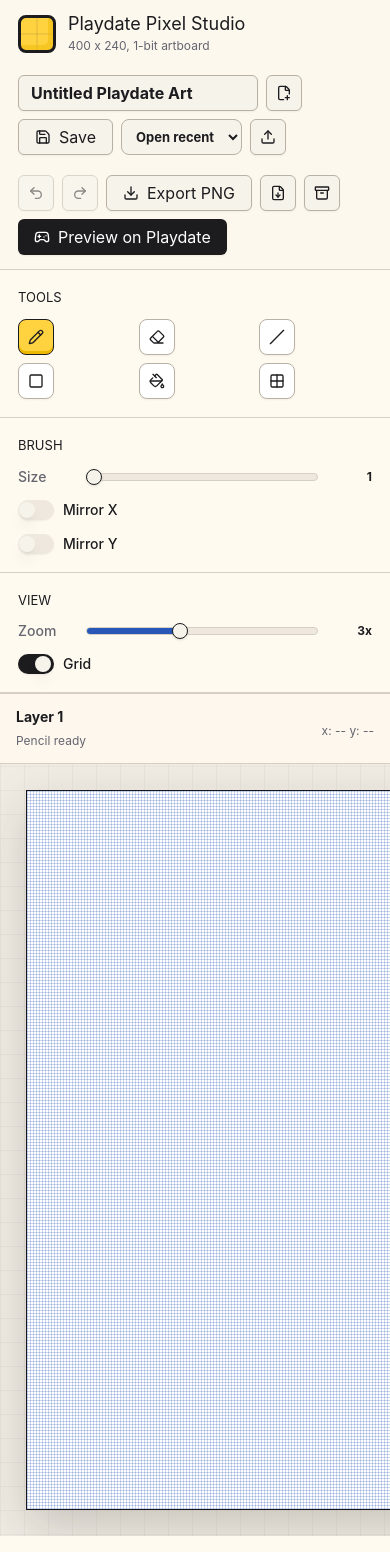
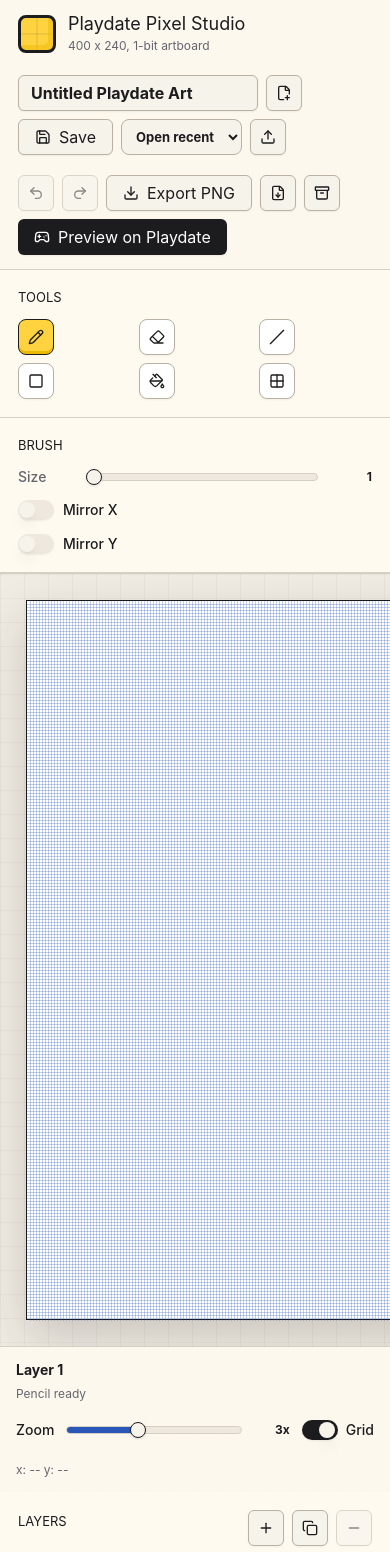
Before and after one commit to dedoubleyou1/playdate-pixel-studio, a React (Vite) app: page / in a window 390 px wide. Shown: the top 1552 px of the page. Built offline with nearby package versions, Linux system fonts and the light colour scheme.

Commit message:
Move canvas view controls and render grid overlay

```diff
--- a/src/components/CanvasStage.tsx
+++ b/src/components/CanvasStage.tsx
@@ -1,13 +1,19 @@
 import { useEffect, useRef, useState } from "react";
+import { Label } from "@/components/ui/label";
+import { Slider } from "@/components/ui/slider";
+import { Switch } from "@/components/ui/switch";
 import { PLAYDATE_HEIGHT, PLAYDATE_WIDTH } from "../domain/constants";
 import { activeLayer } from "../domain/layers";
 import { useCanvasEditor } from "../hooks/useCanvasEditor";
+import { GridOverlay } from "./GridOverlay";
 import { useEditorStore } from "../state/editorStore";
 
 export function CanvasStage(): React.JSX.Element {
   const [canvas, setCanvas] = useState<HTMLCanvasElement | null>(null);
   const zoom = useEditorStore((state) => state.zoom);
+  const setZoom = useEditorStore((state) => state.setZoom);
   const gridVisible = useEditorStore((state) => state.gridVisible);
+  const setGridVisible = useEditorStore((state) => state.setGridVisible);
   const status = useEditorStore((state) => state.status);
   const cursorLabel = useEditorStore((state) => state.cursorLabel);
   const activeLayerName = useEditorStore((state) => activeLayer(state).name);
@@ -20,17 +26,8 @@
 
   return (
     <section className="canvas-stage" aria-label="Pixel art canvas">
-      <div className="stage-meta">
-        <div>
-          <strong>{activeLayerName}</strong>
-          <span>{status}</span>
-        </div>
-        <div className="pixel-readout">
-          <span>{cursorLabel}</span>
-        </div>
-      </div>
       <div className="canvas-rail">
-        <div ref={wrapRef} className={`canvas-wrap${gridVisible ? " has-grid" : ""}`}>
+        <div ref={wrapRef} className="canvas-wrap">
           <canvas
             id="artCanvas"
             ref={setCanvas}
@@ -42,6 +39,25 @@
             onPointerCancel={handlers.onPointerCancel}
             onPointerLeave={handlers.onPointerLeave}
           />
+          <GridOverlay visible={gridVisible} zoom={zoom} />
+        </div>
+      </div>
+      <div className="stage-meta">
+        <div className="stage-status">
+          <strong>{activeLayerName}</strong>
+          <span>{status}</span>
+        </div>
+        <div className="stage-view-controls" aria-label="Canvas view controls">
+          <Label>Zoom</Label>
+          <Slider min={1} max={6} step={1} value={[zoom]} onValueChange={([value]) => setZoom(value ?? 1)} />
+          <strong>{zoom}x</strong>
+          <div className="stage-grid-control">
+            <Switch checked={gridVisible} onCheckedChange={setGridVisible} />
+            <Label>Grid</Label>
+          </div>
+        </div>
+        <div className="pixel-readout">
+          <span>{cursorLabel}</span>
         </div>
       </div>
     </section>
--- /dev/null
+++ b/src/components/GridOverlay.tsx
@@ -0,0 +1,56 @@
+import { useEffect, useRef } from "react";
+import { PLAYDATE_HEIGHT, PLAYDATE_WIDTH } from "../domain/constants";
+
+const GRID_COLOR = "rgba(40, 87, 184, 0.28)";
+
+export function GridOverlay({ visible, zoom }: { visible: boolean; zoom: number }): React.JSX.Element {
+  const canvasRef = useRef<HTMLCanvasElement | null>(null);
+
+  useEffect(() => {
+    const canvas = canvasRef.current;
+    if (!canvas) return;
+
+    const cssWidth = PLAYDATE_WIDTH * zoom;
+    const cssHeight = PLAYDATE_HEIGHT * zoom;
+    const dpr = window.devicePixelRatio || 1;
+    canvas.width = Math.round(cssWidth * dpr);
+    canvas.height = Math.round(cssHeight * dpr);
+
+    const context = canvas.getContext("2d");
+    if (!context) return;
+
+    context.setTransform(dpr, 0, 0, dpr, 0, 0);
+    context.clearRect(0, 0, cssWidth, cssHeight);
+    if (!visible) return;
+
+    context.strokeStyle = GRID_COLOR;
+    context.lineWidth = 1;
+    context.beginPath();
+
+    for (let x = zoom; x < cssWidth; x += zoom) {
+      const crispX = Math.round(x) + 0.5;
+      context.moveTo(crispX, 0);
+      context.lineTo(crispX, cssHeight);
+    }
+
+    for (let y = zoom; y < cssHeight; y += zoom) {
+      const crispY = Math.round(y) + 0.5;
+      context.moveTo(0, crispY);
+      context.lineTo(cssWidth, crispY);
+    }
+
+    context.stroke();
+  }, [visible, zoom]);
+
+  return (
+    <canvas
+      ref={canvasRef}
+      className="grid-overlay-canvas"
+      aria-hidden="true"
+      style={{
+        width: `${PLAYDATE_WIDTH * zoom}px`,
+        height: `${PLAYDATE_HEIGHT * zoom}px`,
+      }}
+    />
+  );
+}
--- a/src/components/ToolsPanel.tsx
+++ b/src/components/ToolsPanel.tsx
@@ -25,10 +25,6 @@
   const mirrorY = useEditorStore((state) => state.mirrorY);
   const setMirrorX = useEditorStore((state) => state.setMirrorX);
   const setMirrorY = useEditorStore((state) => state.setMirrorY);
-  const zoom = useEditorStore((state) => state.zoom);
-  const setZoom = useEditorStore((state) => state.setZoom);
-  const gridVisible = useEditorStore((state) => state.gridVisible);
-  const setGridVisible = useEditorStore((state) => state.setGridVisible);
 
   return (
     <aside className="tools-panel" aria-label="Drawing tools">
@@ -68,16 +64,6 @@
         <ControlSwitch label="Mirror X" checked={mirrorX} onCheckedChange={setMirrorX} />
         <ControlSwitch label="Mirror Y" checked={mirrorY} onCheckedChange={setMirrorY} />
       </div>
-
-      <div className="panel-section">
-        <h2>View</h2>
-        <div className="control-row">
-          <Label>Zoom</Label>
-          <Slider min={1} max={6} step={1} value={[zoom]} onValueChange={([value]) => setZoom(value ?? 1)} />
-          <strong>{zoom}x</strong>
-        </div>
-        <ControlSwitch label="Grid" checked={gridVisible} onCheckedChange={setGridVisible} />
-      </div>
     </aside>
   );
 }
--- a/styles.css
+++ b/styles.css
@@ -332,7 +332,7 @@
 
 .canvas-stage {
   display: grid;
-  grid-template-rows: auto 1fr;
+  grid-template-rows: 1fr auto;
   min-width: 0;
   min-height: 0;
   background:
@@ -342,12 +342,12 @@
 }
 
 .stage-meta {
-  display: flex;
+  display: grid;
+  grid-template-columns: minmax(150px, 1fr) minmax(260px, 520px) minmax(110px, 1fr);
   align-items: center;
-  justify-content: space-between;
   gap: 16px;
   padding: 12px 16px;
-  border-bottom: 1px solid var(--line);
+  border-top: 1px solid var(--line);
   background: rgba(255, 250, 240, 0.86);
 }
 
@@ -384,29 +384,43 @@
   box-shadow: var(--shadow);
 }
 
-.canvas-wrap::after {
-  content: "";
-  position: absolute;
-  inset: 0;
-  display: none;
-  pointer-events: none;
-  background-image:
-    linear-gradient(to right, rgba(40, 87, 184, 0.24) 1px, transparent 1px),
-    linear-gradient(to bottom, rgba(40, 87, 184, 0.24) 1px, transparent 1px);
-  background-size: calc(1px * var(--zoom)) calc(1px * var(--zoom));
-}
-
-.canvas-wrap.has-grid::after {
+#artCanvas,
+.grid-overlay-canvas {
   display: block;
+  width: 100%;
+  height: 100%;
 }
 
 #artCanvas {
-  display: block;
-  width: 100%;
-  height: 100%;
   image-rendering: pixelated;
   image-rendering: crisp-edges;
   touch-action: none;
+}
+
+.grid-overlay-canvas {
+  position: absolute;
+  inset: 0;
+  pointer-events: none;
+}
+
+.stage-view-controls {
+  display: grid;
+  grid-template-columns: auto minmax(120px, 1fr) 36px auto;
+  align-items: center;
+  gap: 12px;
+  min-width: 0;
+}
+
+.stage-view-controls strong {
+  font-size: 12px;
+  text-align: right;
+}
+
+.stage-grid-control {
+  display: flex;
+  align-items: center;
+  gap: 8px;
+  white-space: nowrap;
 }
 
 .layer-list {
@@ -649,6 +663,19 @@
     min-height: 520px;
   }
 
+  .stage-meta {
+    grid-template-columns: 1fr;
+    align-items: stretch;
+  }
+
+  .stage-view-controls {
+    grid-template-columns: auto minmax(120px, 1fr) 36px auto;
+  }
+
+  .pixel-readout {
+    text-align: left;
+  }
+
   .topbar {
     align-items: flex-start;
     flex-direction: column;
```
